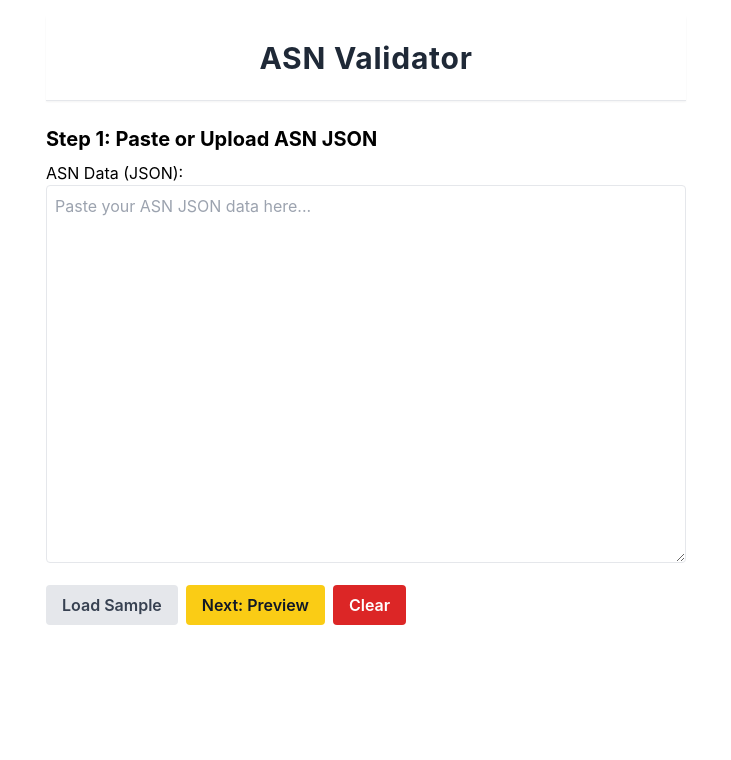
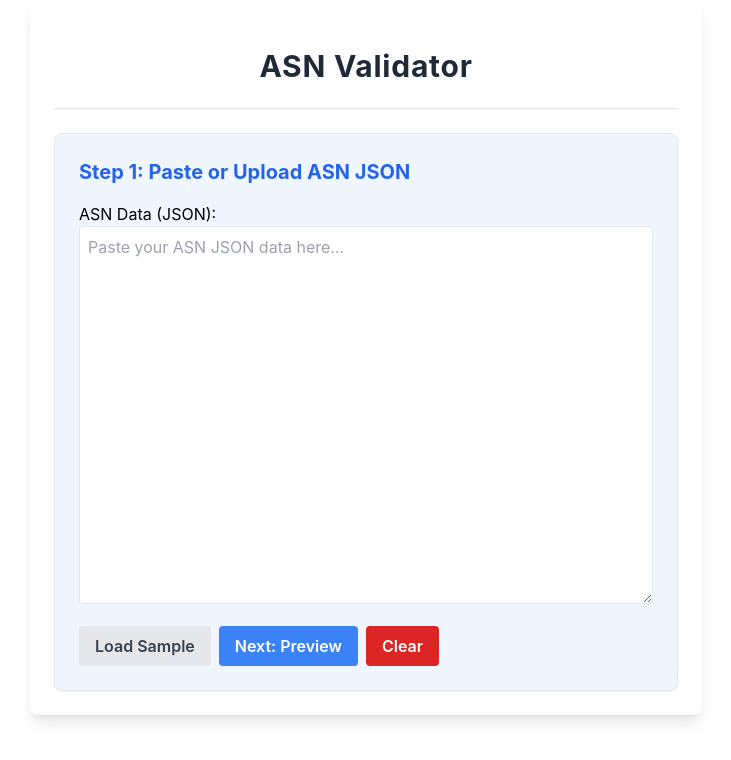
Before and after one commit to Dieg0raf/asn-validator, a React (Create React App) app in the folder frontend/: page / in a window 1280 px wide. Shown: the top 760 px of the page, without its empty margins (274-1005 px from the left). Built offline with nearby package versions, Linux system fonts and the light colour scheme.

Commit message:
good color checkpoint

```diff
--- a/frontend/src/App.tsx
+++ b/frontend/src/App.tsx
@@ -74,7 +74,7 @@ export default function App() {
   }
 
   return (
-    <div className="max-w-2xl mx-auto p-4">
+    <div className="max-w-2xl mx-auto p-6 bg-white rounded-lg shadow-lg ">
       <Header />
       {step === 1 && (
         <StepInput
--- a/frontend/src/components/Steps/StepInput.tsx
+++ b/frontend/src/components/Steps/StepInput.tsx
@@ -20,8 +20,8 @@ export function StepInput({
   error,
 }: StepInputProps) {
   return (
-    <>
-      <h2 className="text-xl font-bold mb-2">
+    <div className="bg-blue-50 border border-gray-200 shadow-sm rounded-lg p-6">
+      <h2 className="text-xl font-bold mb-4 text-blue-600">
         Step 1: Paste or Upload ASN JSON
       </h2>
       <ASNInput value={asnData} onChange={setAsnData} />
@@ -34,7 +34,7 @@ export function StepInput({
           Load Sample
         </button>
         <button
-          className="px-4 py-2 rounded font-semibold bg-yellow-400 text-gray-900 hover:bg-yellow-500 transition"
+          className="px-4 py-2 rounded font-semibold bg-blue-500 text-white hover:bg-blue-600 transition"
           disabled={isLoading}
           onClick={handleNextFromInput}
         >
@@ -48,6 +48,6 @@ export function StepInput({
         </button>
       </div>
       {error && <div className="text-red-600 mt-2">{error}</div>}
-    </>
+    </div>
   );
 }
--- a/frontend/src/components/Steps/StepPreview.tsx
+++ b/frontend/src/components/Steps/StepPreview.tsx
@@ -15,8 +15,10 @@ export function StepPreview({
   isLoading,
 }: StepPreviewProps) {
   return (
-    <>
-      <h2 className="text-xl font-bold mb-2">Step 2: Preview ASN</h2>
+    <div className="bg-blue-50 border border-gray-200 shadow-sm rounded-lg p-6">
+      <h2 className="text-xl font-bold mb-4 text-blue-600">
+        Step 2: Preview ASN
+      </h2>
       <ASNPreview asn={parsedASN} />
       <div className="flex gap-2 mt-4">
         <button
@@ -26,7 +28,7 @@ export function StepPreview({
           Back
         </button>
         <button
-          className="px-4 py-2 rounded font-semibold bg-yellow-400 text-gray-900 hover:bg-yellow-500 transition"
+          className="px-4 py-2 rounded font-semibold bg-blue-500 text-white hover:bg-blue-600 transition"
           onClick={handleValidation}
           disabled={isLoading}
         >
@@ -58,6 +60,6 @@ export function StepPreview({
           )}
         </button>
       </div>
-    </>
+    </div>
   );
 }
--- a/frontend/src/components/Steps/StepValidation.tsx
+++ b/frontend/src/components/Steps/StepValidation.tsx
@@ -11,8 +11,10 @@ export function StepValidation({
   handleBack,
 }: StepValidationProps) {
   return (
-    <>
-      <h2 className="text-xl font-bold mb-2">Step 3: Validation Report</h2>
+    <div className="bg-blue-50 border border-gray-200 shadow-sm rounded-lg p-6">
+      <h2 className="text-xl font-bold mb-4 text-blue-600">
+        Step 3: Validation Report
+      </h2>
       {validationResult && <ValidationReport data={validationResult} />}
       <div className="flex gap-2 mt-4">
         <button
@@ -22,6 +24,6 @@ export function StepValidation({
           Back
         </button>
       </div>
-    </>
+    </div>
   );
 }
```
